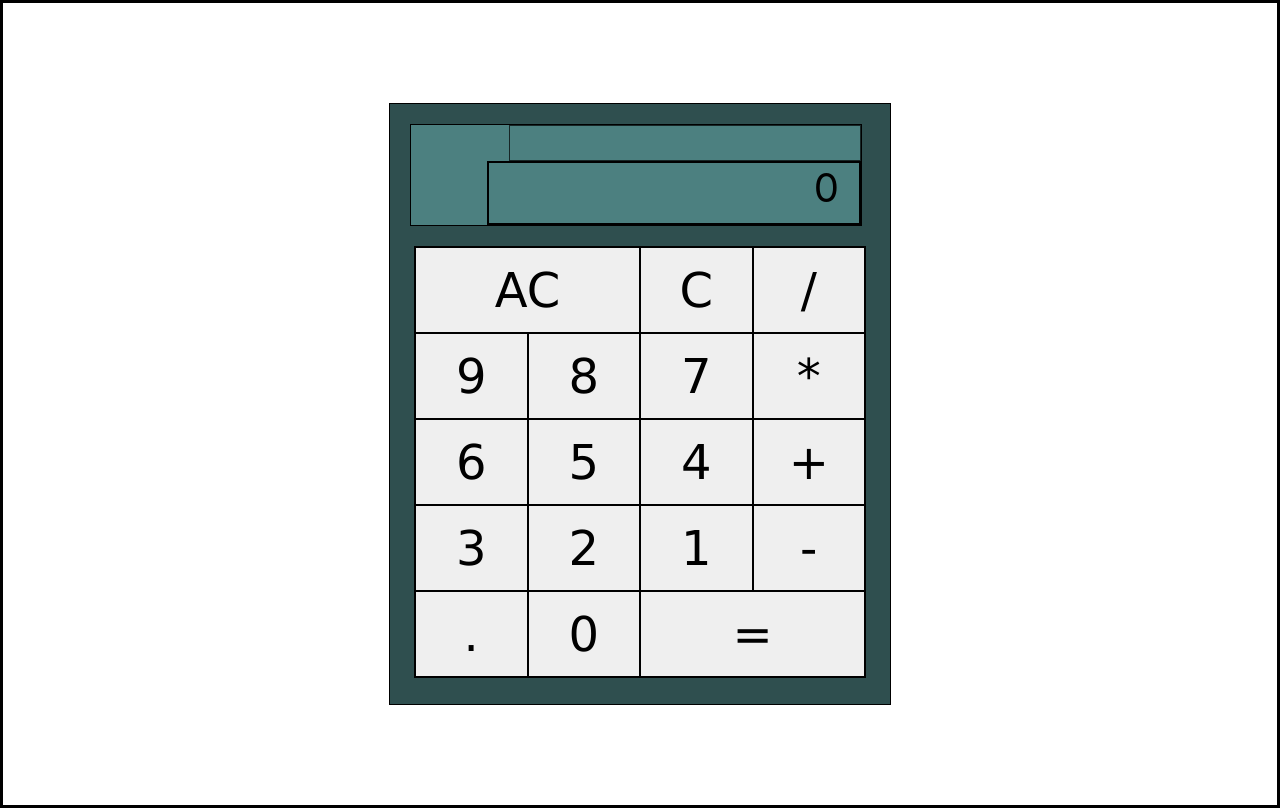
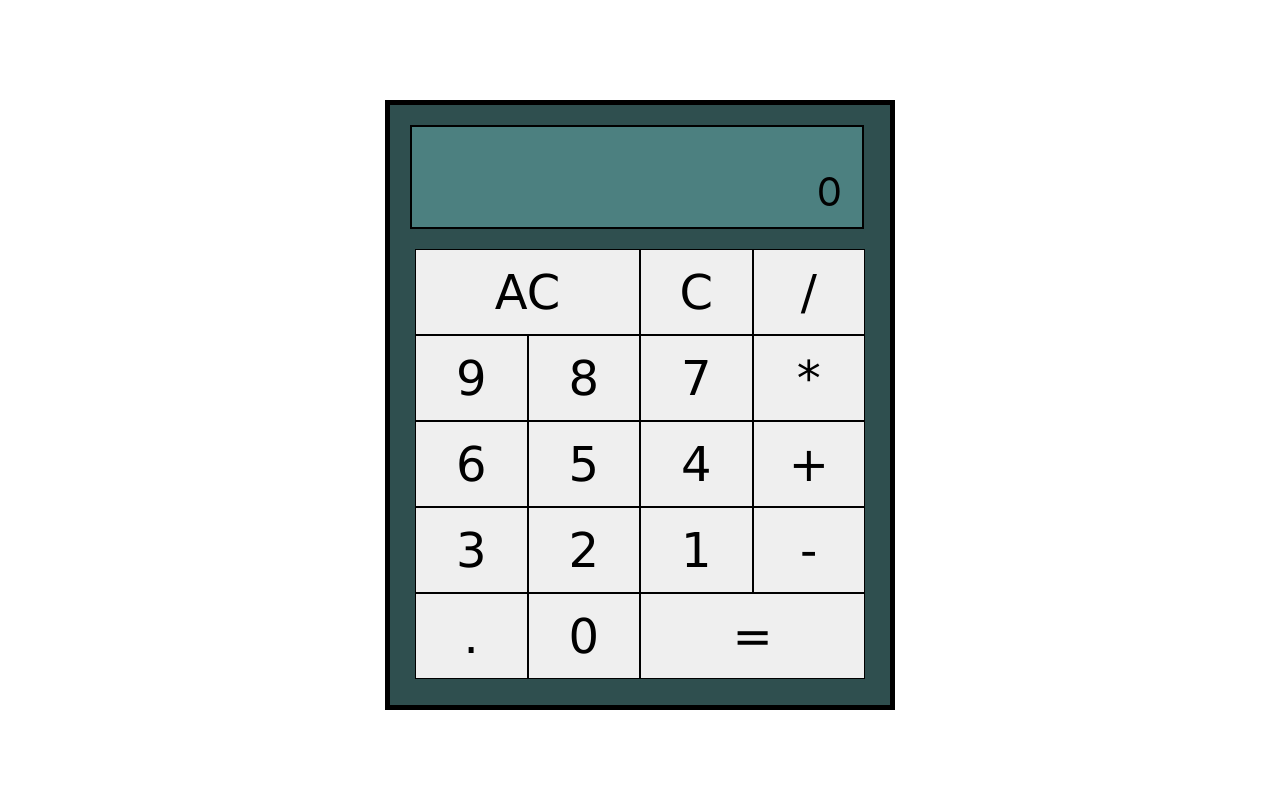
Before and after one commit to eragon2193/Calculator, a React (Create React App) app: page / in a window 1280 px wide. Built offline with nearby package versions, Linux system fonts and the light colour scheme.

Commit message:
borders fix

```diff
--- a/src/index.css
+++ b/src/index.css
@@ -1,6 +1,5 @@
 *{
   user-select: none;
-  border:1px solid black;
 }
 body {
   margin: 0;
@@ -16,18 +15,20 @@ code {
     monospace;
 }
 #frame {
+  border:5px solid black;
   margin:100px auto;
   width:500px;
   height:600px;
   background-color:darkslategray;
 }
 #displayo {
+  border: 2px solid black;
   overflow:hidden;
   display:flex;
   flex-direction: column;
   align-items: flex-end;
   background-color:#4c8080;
-  margin:20px 20px 20px 20px;
+  margin:20px;
   height: 100px;
   width:450px;
 }
@@ -56,6 +57,7 @@ code {
 .button  {
   font-family:'Lucida Sans', 'Lucida Sans Regular', 'Lucida Grande', 'Lucida Sans Unicode', Geneva, Verdana, sans-serif;
   font-size:48px;
+  border: 1px solid black;
 }
 #clear{
   grid-column: span 2;
```
